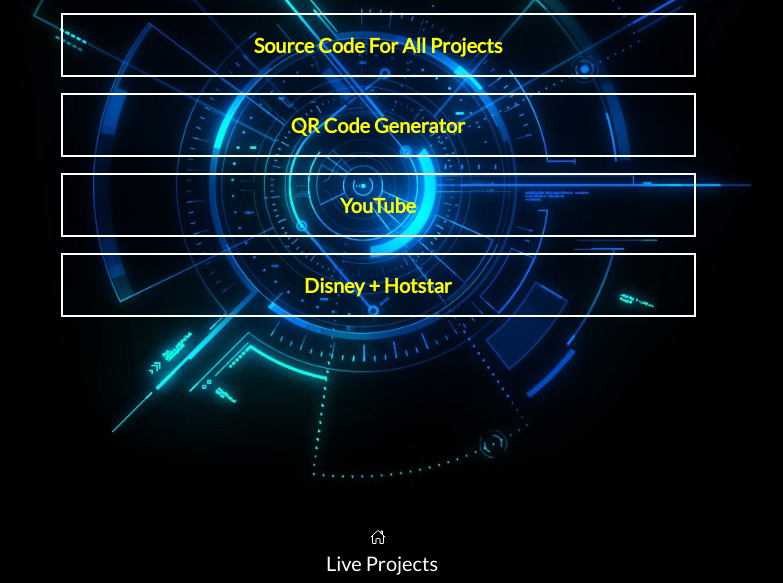
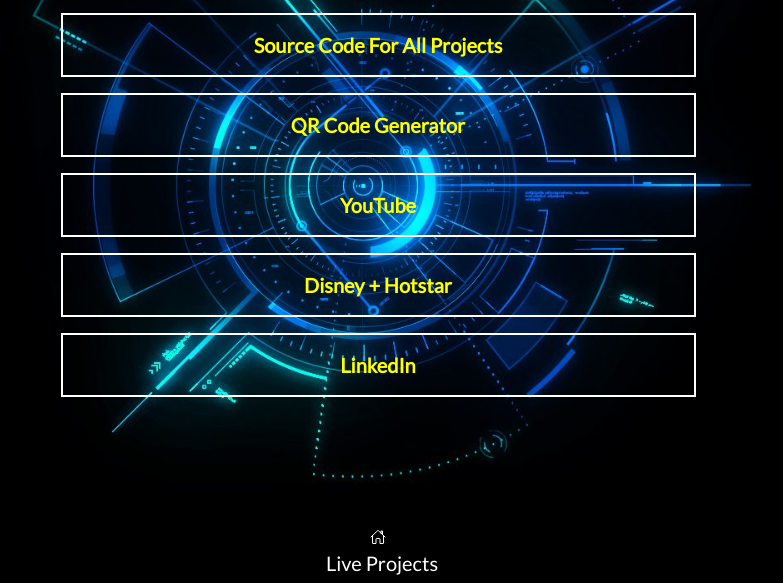
Before and after one commit to venkatasumanth01/liveprojects, a plain HTML site: page index.html in a window 1280 px wide. Shown: the part 217-800 px from the top of the page, without its empty margins (262-1045 px from the left). Drawn offline with nearby package versions, Linux system fonts and the light colour scheme.

Commit message:
Update index.html

```diff
--- a/index.html
+++ b/index.html
@@ -44,6 +44,12 @@
                     </div>
                 </a>
 
+               <a href="www.google.com" class="text-decoration-none text-capitalize">
+                    <div class="link-box mt-3">
+                        LinkedIn
+                    </div>
+                </a>
+
 
 
                 <div class="footer fixed-bottom mt-5" d-flex justify-content-center align-item-baseline>
```
